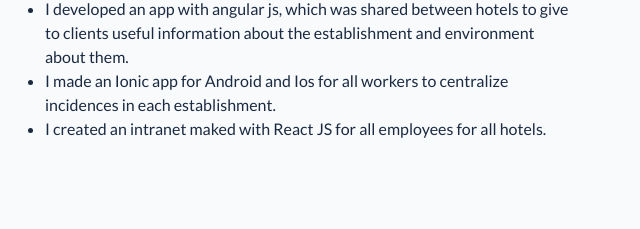
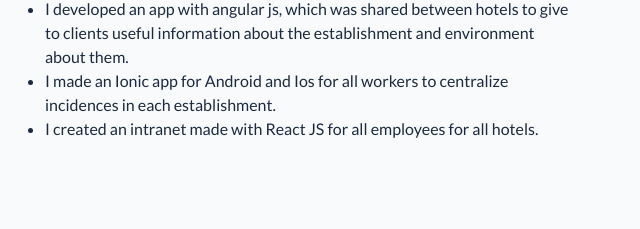
Before and after one commit to rpayeras/portfolio, a website built with Vite: page index.html in a window 1280 px wide. Shown: the part 1266-1495 px from the top of the page, 627-1267 px from the left. Built offline with nearby package versions, Linux system fonts and the light colour scheme; files whose address does not match are found by name.

Commit message:
fixed texts

```diff
--- a/index.html
+++ b/index.html
@@ -326,7 +326,7 @@
                 centralize incidences in each establishment.
               </li>
               <li>
-                I created an intranet maked with React JS for all employees for
+                I created an intranet made with React JS for all employees for
                 all hotels.
               </li>
             </ul>
```
